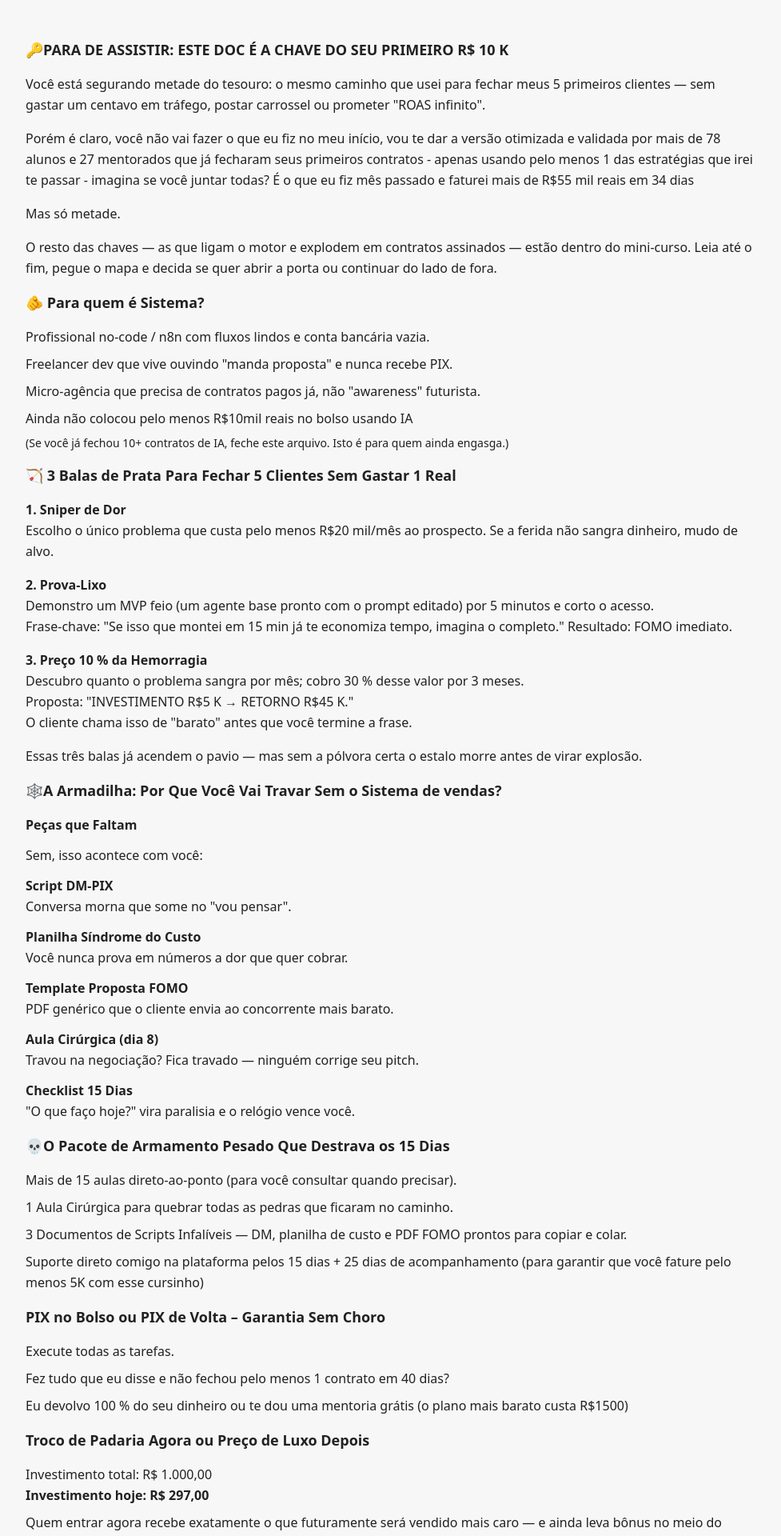
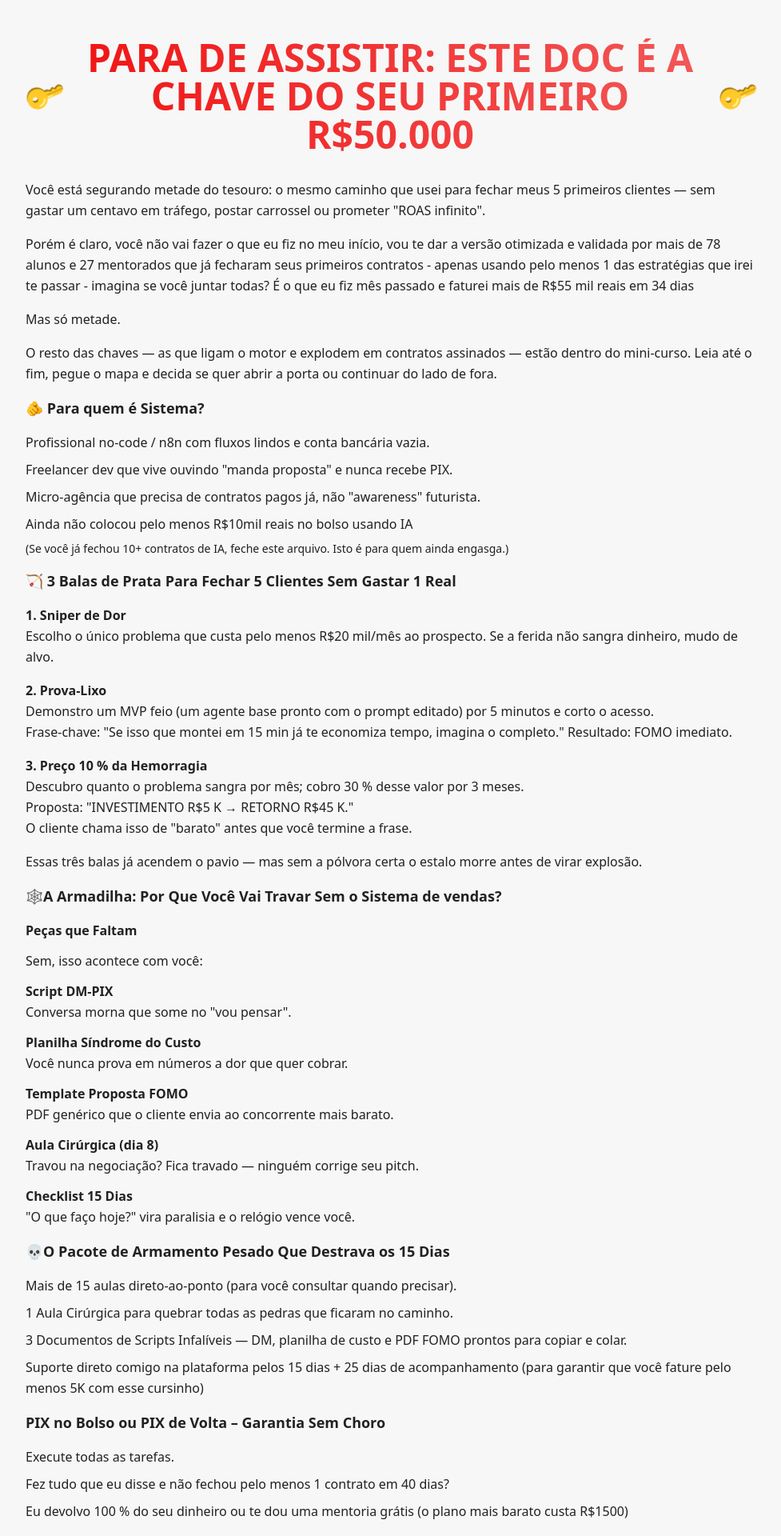
Before and after one commit to Ovitozinn/primeiro-pix-land-page, a React (Vite) app: page / in a window 1280 px wide. Shown: the top 1920 px of the page at 80% size, without its empty margins (152-1129 px from the left). Built offline with nearby package versions, Linux system fonts and the light colour scheme.

Commit message:
Update main title and investment values

```diff
--- a/src/components/LandingPage.tsx
+++ b/src/components/LandingPage.tsx
@@ -23,7 +23,15 @@ const LandingPage = () => {
         {/* HERO / COPY PRINCIPAL */}
         <section className="mb-16">
           <div className="text-base leading-relaxed text-foreground space-y-4">
-            <p className="font-bold text-lg">🔑PARA DE ASSISTIR: ESTE DOC É A CHAVE DO SEU PRIMEIRO R$ 10 K</p>
+            <div className="text-center mb-8">
+              <div className="flex items-center justify-center gap-3 mb-2">
+                <div className="animate-spin text-4xl">🔑</div>
+                <h1 className="font-extrabold text-3xl sm:text-4xl lg:text-5xl bg-gradient-to-r from-landing-cta to-landing-cta/70 bg-clip-text text-transparent">
+                  PARA DE ASSISTIR: ESTE DOC É A CHAVE DO SEU PRIMEIRO R$50.000
+                </h1>
+                <div className="animate-spin text-4xl">🔑</div>
+              </div>
+            </div>
 
             <p>
               Você está segurando metade do tesouro: o mesmo caminho que usei para fechar meus 5 primeiros clientes — sem gastar um centavo em tráfego, postar carrossel ou prometer "ROAS infinito".
@@ -132,8 +140,8 @@ const LandingPage = () => {
 
             <div className="my-8">
               <h3 className="font-bold text-lg mb-4">Troco de Padaria Agora ou Preço de Luxo Depois</h3>
-              <p>Investimento total: R$ 1.000,00</p>
-              <p className="font-bold">Investimento hoje: R$ 297,00</p>
+              <p>Investimento total: R$ 997,00</p>
+              <p className="font-bold">Investimento hoje: R$ 147,00</p>
               <p className="mt-2">Quem entrar agora recebe exatamente o que futuramente será vendido mais caro — e ainda leva bônus no meio do caminho.</p>
             </div>
 
```
